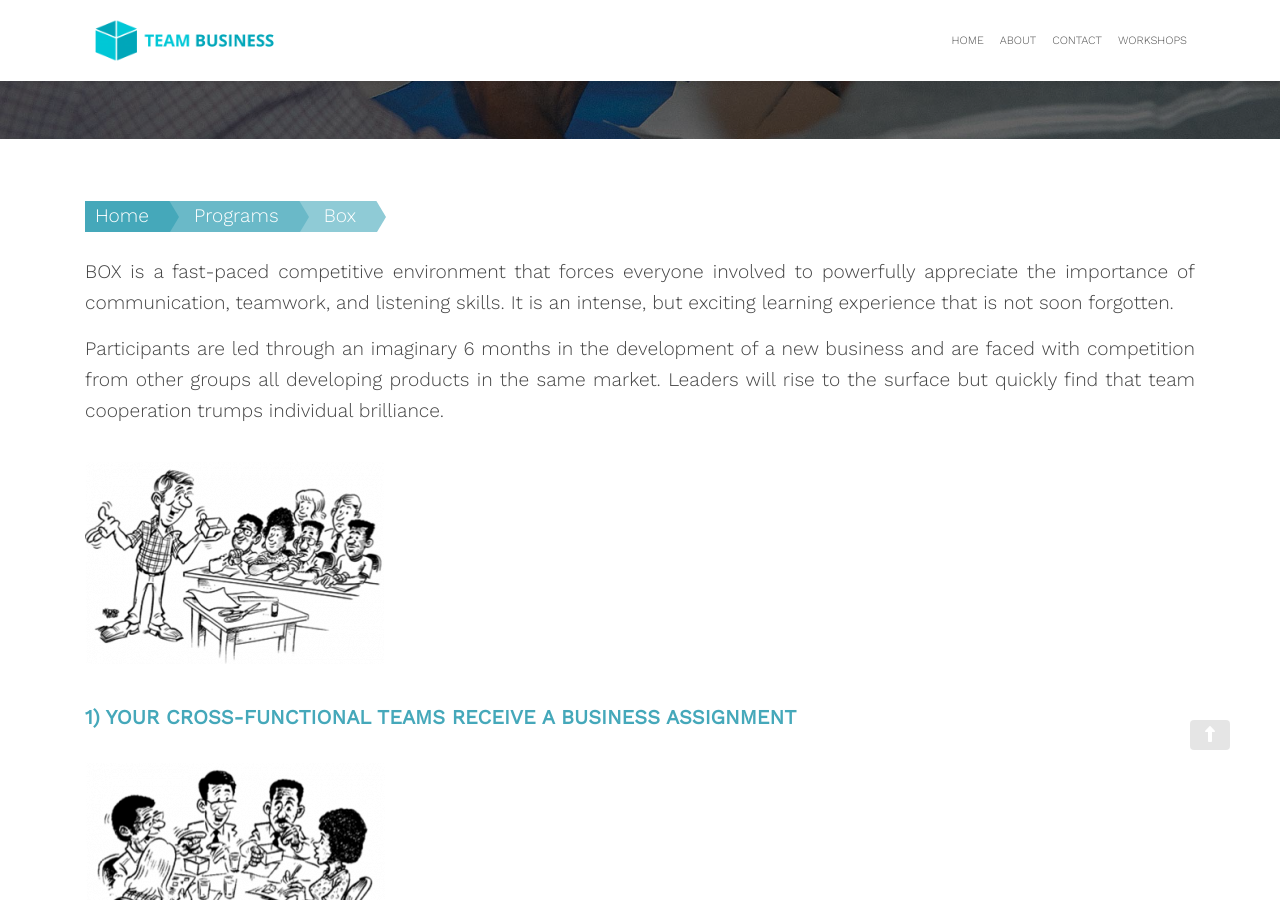
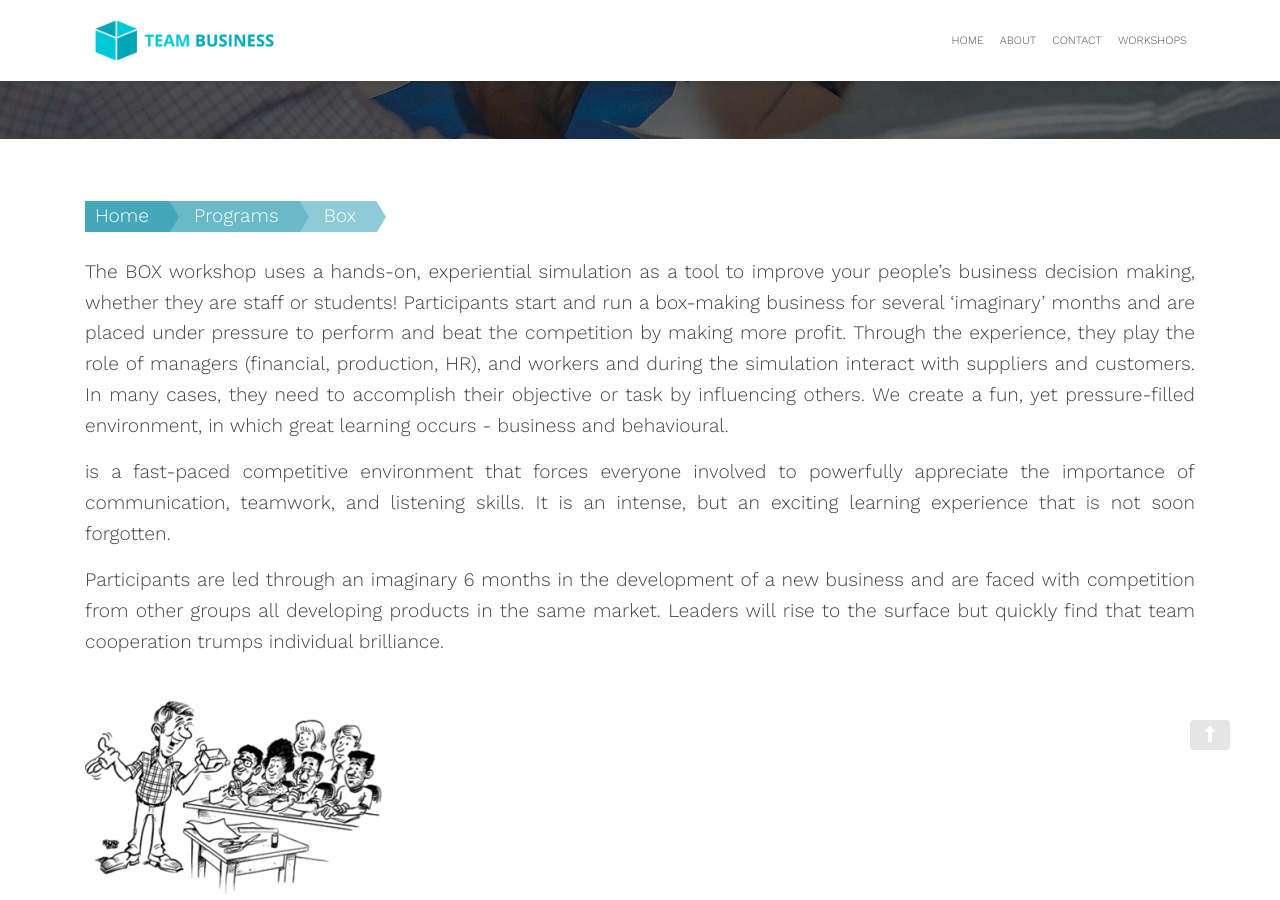
Before and after one commit to zac-heisey/team-business, a Jekyll site: the page built from _pages/box.md, in a window 1280 px wide and 900 px high, scrolled down 636 px. Built offline with Jekyll 4.4.1, drawn with Linux system fonts in a browser that asks for light colours; nearby versions of some CDN libraries.

Commit message:
Update from Forestry.io Lara Azzam updated _pages/box.md

```diff
--- a/_pages/box.md
+++ b/_pages/box.md
@@ -12,31 +12,33 @@ intro-2: Transform your people from thinking like an ‘employee’ to thinking
   really takes to start and build a business.
 
 ---
-BOX is a fast-paced competitive environment that forces everyone involved to powerfully appreciate the importance of communication, teamwork, and listening skills. It is an intense, but exciting learning experience that is not soon forgotten.
+The BOX workshop uses a hands-on, experiential simulation as a tool to improve your people's business decision making, whether they are staff or students! Participants start and run a box-making business for several 'imaginary' months and are placed under pressure to perform and beat the competition by making more profit. Through the experience, they play the role of managers (financial, production, HR), and workers and during the simulation interact with suppliers and customers.  In many cases, they need to accomplish their objective or task by influencing others. We create a fun, yet pressure-filled environment, in which great learning occurs - business and behavioural.
+
+is a fast-paced competitive environment that forces everyone involved to powerfully appreciate the importance of communication, teamwork, and listening skills. It is an intense, but an exciting learning experience that is not soon forgotten.
 
 Participants are led through an imaginary 6 months in the development of a new business and are faced with competition from other groups all developing products in the same market. Leaders will rise to the surface but quickly find that team cooperation trumps individual brilliance.
 
-![box program step 1](/assets/images/box-1.png 'BOX Program Step 1')
+![box program step 1](/assets/images/box-1.png "BOX Program Step 1")
 
 ### 1) Your cross-functional teams receive a business assignment
 
-![box program step 2](/assets/images/box-2.png 'BOX Program Step 2')
+![box program step 2](/assets/images/box-2.png "BOX Program Step 2")
 
 ### 2) The teams go into management meetings to develop basic business plans
 
-![box program step 3](/assets/images/box-3.png 'BOX Program Step 3')
+![box program step 3](/assets/images/box-3.png "BOX Program Step 3")
 
 ### 3) They turn their business plan into action, against the clock
 
-![box program step 4](/assets/images/box-4.png 'BOX Program Step 4')
+![box program step 4](/assets/images/box-4.png "BOX Program Step 4")
 
 ### 4) Each team markets their value to the customer
 
-![box program step 5](/assets/images/box-5.png 'BOX Program Step 5')
+![box program step 5](/assets/images/box-5.png "BOX Program Step 5")
 
 ### 5) They measure and analyze their business results. including an income statement
 
-![box program step 6](/assets/images/box-6.png 'BOX Program Step 6')
+![box program step 6](/assets/images/box-6.png "BOX Program Step 6")
 
 ### 6) Most critically, they reflect on what happened, and learn from their mistakes and successes
 
@@ -46,12 +48,12 @@ Everyone is challenged to participate in the fun and competitive production and
 
 **Key Learnings:**
 
-- Supply and demand forecasting
-- Competition in the “marketplace”
-- The impact of technology
-- The role of advertising
-- The impact of quality (or lack thereof)
-- Looking at the bottom line (profitability)
-- The challenge of the future, planning for the unforeseen
+* Supply and demand forecasting
+* Competition in the “marketplace”
+* The impact of technology
+* The role of advertising
+* The impact of quality (or lack thereof)
+* Looking at the bottom line (profitability)
+* The challenge of the future, planning for the unforeseen
 
 Teams typically have 4-5 members each, and a workshop is ideally between 16-30 people. Participants of all disciplines can participate.
```
